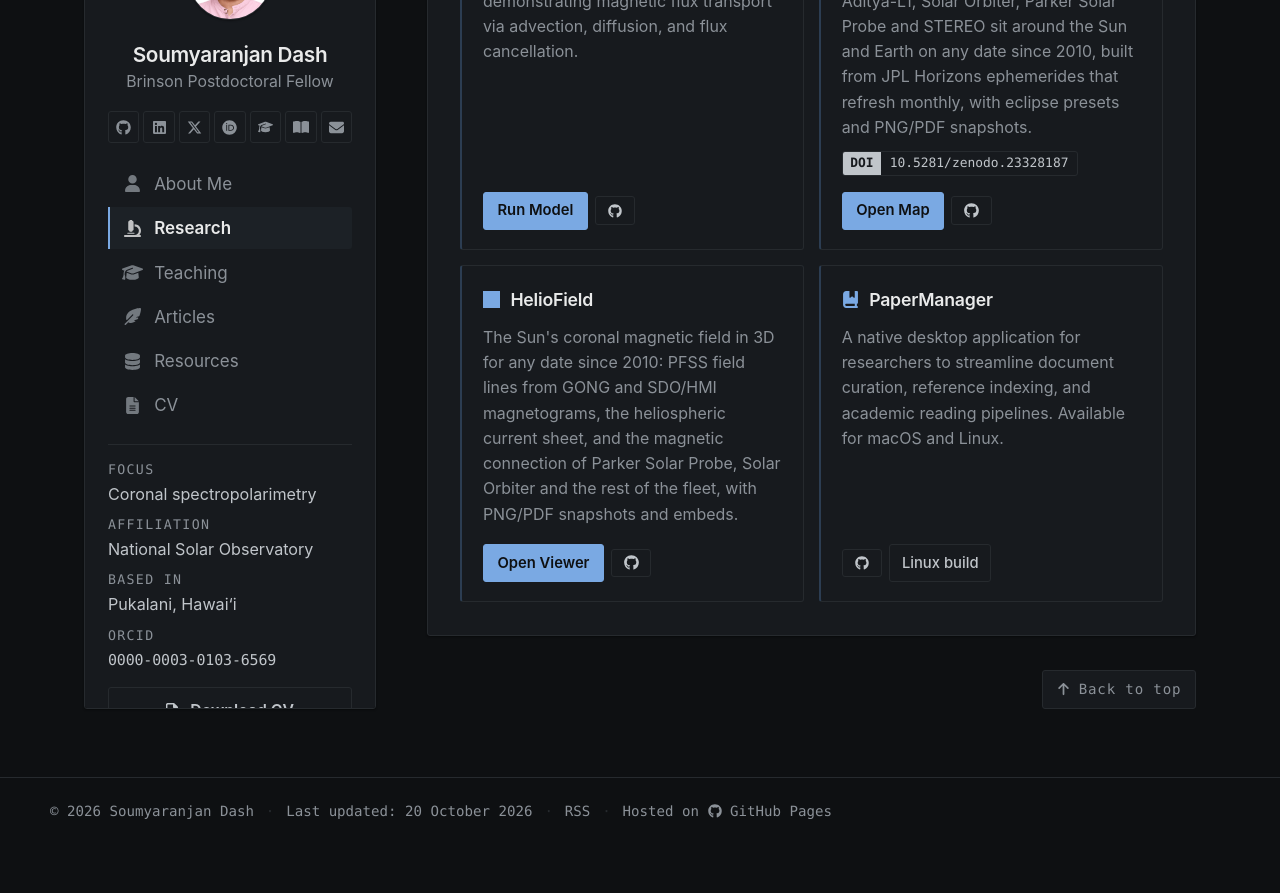
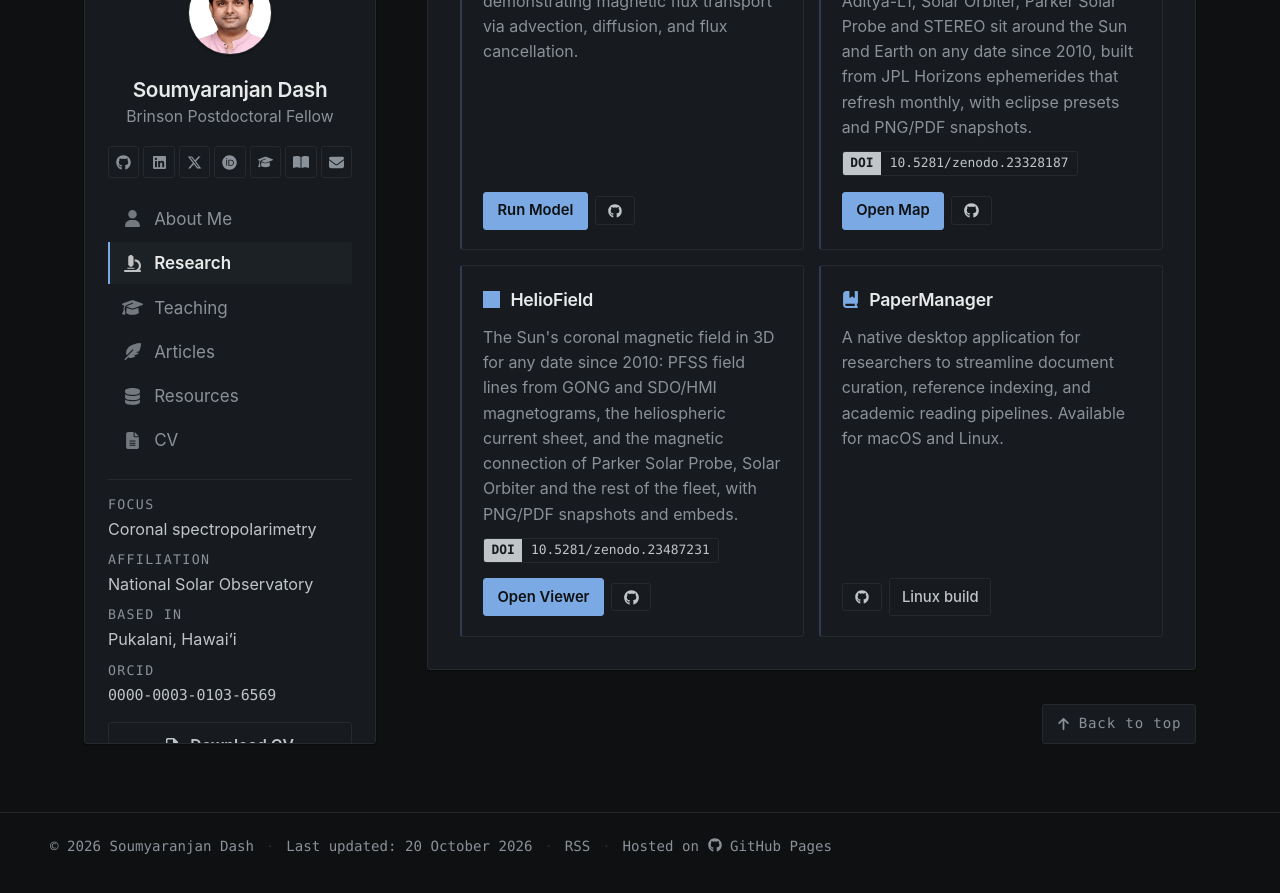
Before and after one commit to sr-dash/sr-dash.github.io, a Jekyll site: the page built from software/index.html, in a window 1280 px wide and 900 px high, scrolled down 766 px. Shown: the top 893 px of the window. Built offline with Jekyll 4.4.1, drawn with Linux system fonts in a browser that asks for light colours; before the commit the page ends 1632 px from its top, so only the background shows below that.

Commit message:
Add a DOI badge to the HelioField card

```diff
--- a/_data/projects.yml
+++ b/_data/projects.yml
@@ -66,6 +66,8 @@
     url: https://sr-dash.github.io/heliofield/
     label: Open Viewer
   repo: https://github.com/sr-dash/heliofield
+  # Zenodo concept DOI: always resolves to the latest release.
+  doi: 10.5281/zenodo.23487231
 
 - id: papermanager
   title: PaperManager
```
